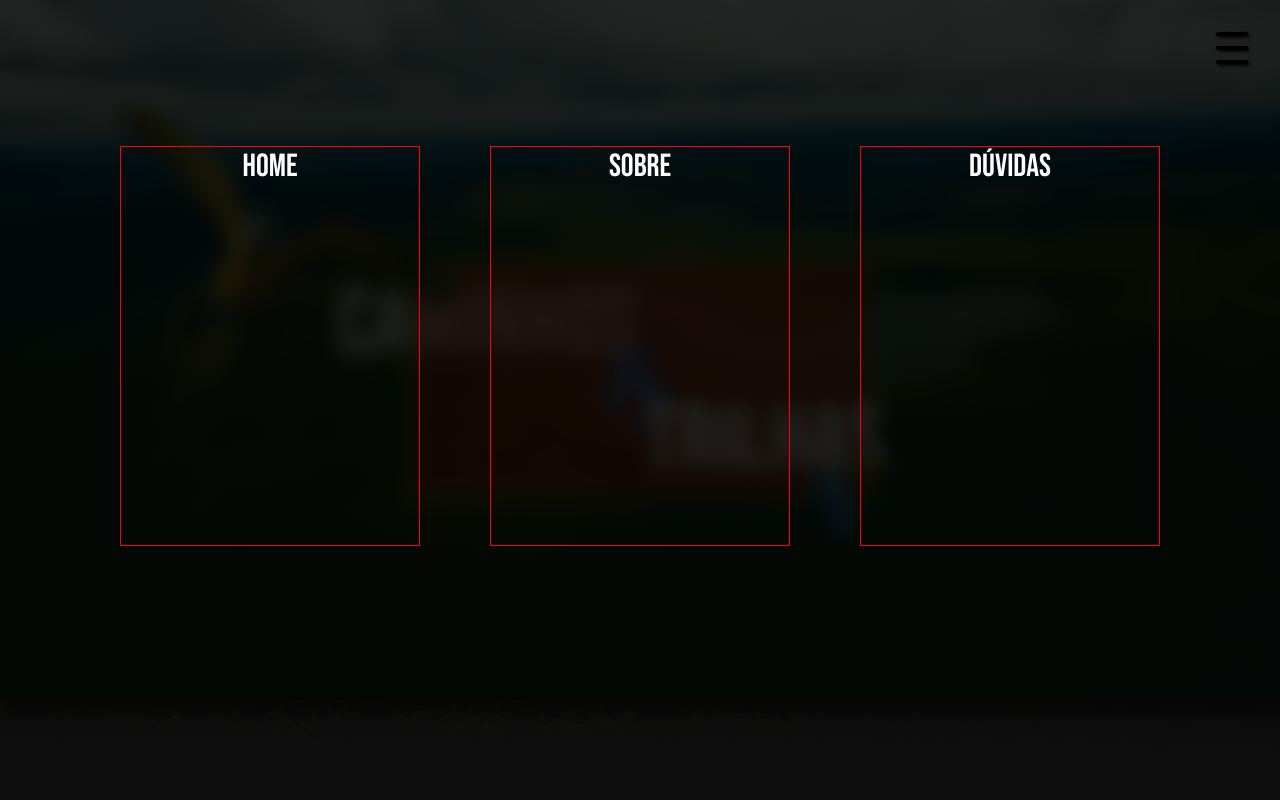
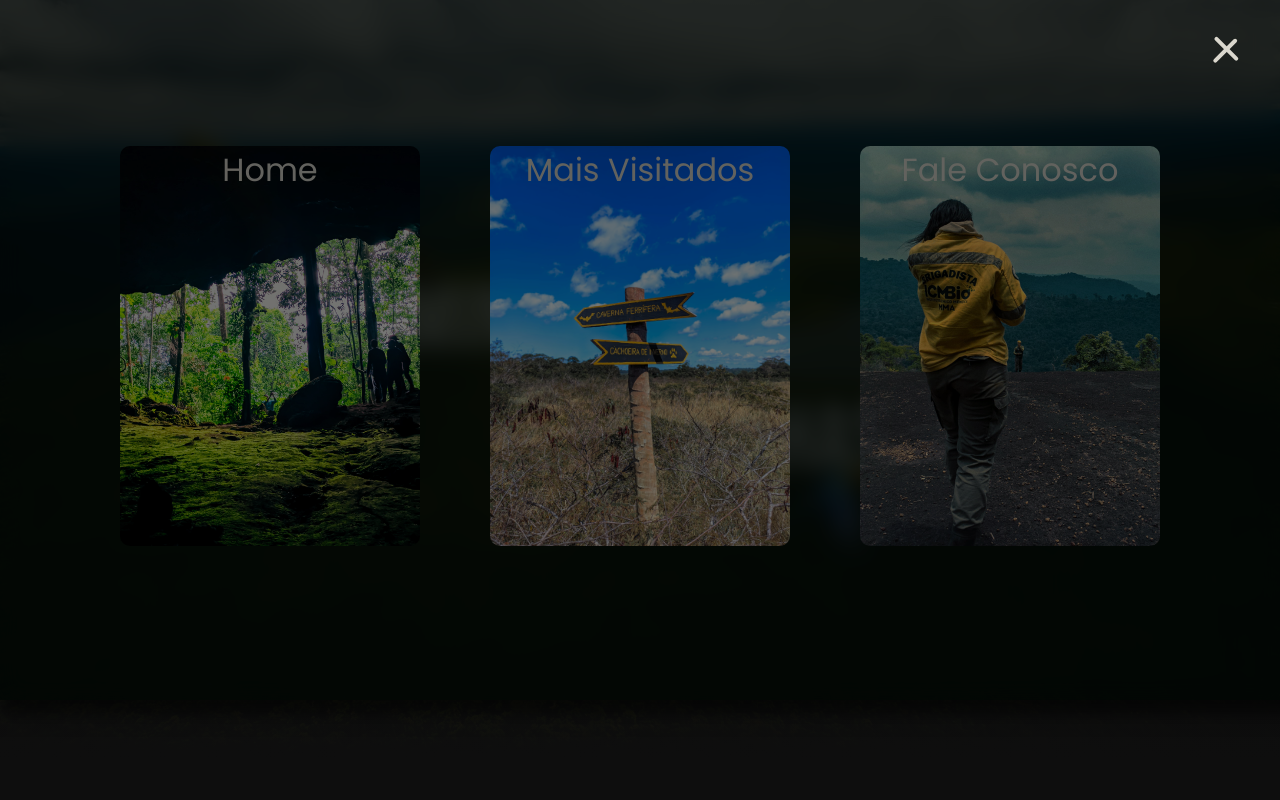
Before and after one commit to Sandro-A-Moraes/Trabalho-turismo, a plain HTML site: page index.html in a window 1280 px wide. Both pictures are taken after a click on the element 1232 px from the left and 48 px from the top of the page. Shown: the top 800 px of the page. Drawn offline with Linux system fonts and the light colour scheme.

Commit message:
end menu-itens

```diff
--- a/assets/css/styles.css
+++ b/assets/css/styles.css
@@ -15,6 +15,7 @@
 
 html {
     background-color: #0E0E0E;
+    scroll-behavior: smooth;
 }
 
 section {
@@ -58,15 +59,15 @@ header .container-titulo {
 
     position: relative;
 
-    background-color: rgba(255, 0, 0, 0.439);
-    border: 5px solid green;
+    /* background-color: rgba(255, 0, 0, 0.439);
+    border: 5px solid green; */
 }
 
 header .container-titulo .titulo-capa {
     /* font-family: "Bebas regular", sans-serif; */
     font-weight: 400;
     font-style: normal;
-    font-size: 70pt;
+    font-size: 5.8520rem;
     text-align: center;
     margin: auto;
     letter-spacing: 1px;
@@ -101,10 +102,10 @@ header .container-titulo .palavra2 {
 }
 
 header .container-titulo .arara-maior {
-    width: 360px;
+    width: 60%;
     position: absolute;
-    left: -300px;
-    top: -160px;
+    left: -50%;
+    top: -50%;
     z-index: 4;
 }
 
@@ -123,18 +124,11 @@ a {  /* PRA Q SERVE ISSO? */
     text-decoration: none;
 }
 
-
-
-
-
-
-
 /*//// MENU ////*/
-.container .hamburguer {
+.container .menu-hamburguer {
     width: 2rem;
     height: 2rem;
     position: fixed;
-    z-index: 8;
     right: 2rem;
     top: 2rem;
 
@@ -145,19 +139,19 @@ a {  /* PRA Q SERVE ISSO? */
     z-index: 1001;
 }
 
-.container .hamburguer .line {
+.container .menu-hamburguer .line {
     width: 100%;
     height: .1rem;
     padding: 2px;
-    border-radius: 10px;
-    background-color: #000000;
-    box-shadow: 0.1rem 0.1rem 3px black;
-    transition: transform .9s;
+    border-radius: 12px;
+    background-color: #DAD7CD;
+    box-shadow: 0.1rem 0.1rem 3px #000;
+    transition: transform 0.7s;
 }
 
 .container .efeito-vidro {
     background-color: rgba(0, 0, 0, 0.567);
-    backdrop-filter: blur(10px);
+    backdrop-filter: blur(11px);
     width: 100%;
     height: 700px;
     position: fixed;
@@ -168,8 +162,8 @@ a {  /* PRA Q SERVE ISSO? */
 
 
 
-/* NAO EXISTE NADA COM ESSES ID'S DENTROS DESSAS CLASSES */
-/* .show-menu #line1 {
+/* ESSES AQUI SÃO AS ANIMAÇÕES DO MENU (NÃO MEXER) */
+.show-menu #line1 {
     transform:  rotate(45deg) translate(.4rem, .9rem);
     background-color: #DAD7CD;
     box-shadow: none;
@@ -184,7 +178,7 @@ a {  /* PRA Q SERVE ISSO? */
     transform: rotate(-45deg)  translate(.2rem, -.8rem);
     background-color: #DAD7CD;
     box-shadow: none;
-} */
+}
 
 .sidebar {
     width: 100%;
@@ -200,7 +194,7 @@ a {  /* PRA Q SERVE ISSO? */
 
 .show-menu .sidebar {
     right: 0;
-    z-index: 1000;
+    z-index: 1;
 }
 
 .menu {
@@ -216,22 +210,62 @@ a {  /* PRA Q SERVE ISSO? */
 }
 
 .menu-item {
-    border: 1px solid red;
+    /* border: 1px solid red; */
     width: 300px;
     height: 400px;
     list-style: none;
     text-align: center;
     margin-bottom: .5rem;
+    border-radius: 10px;
+    opacity: 90%;
+    filter: brightness(50%);
+    transition: all .6s;
+}
+
+.menu-item:hover{
+    filter: brightness(100%);
+}
+
+.nome-item{
+    color: #DAD7CD;
+    transition: all .7s;
+}
+
+.nome-item:hover{
+    font-size: 1.2em;
+    color: #3A5A40;
+
+}
+
+#item1{
+    background-image: url(../images/img01.jpg);
+    background-size: cover;
+    background-position: 50%;
+    background-repeat: no-repeat;
+
+}
+
+#item2{
+    background-image: url(../images/img06.jpg);
+    background-size: cover;
+    background-position: 50%;
+    background-repeat: no-repeat;
+}
+
+#item3{
+    background-image: url(../images/brigadista-img.jpg);
+    background-size: cover;
+    background-position: 50%;
+    background-repeat: no-repeat;
 }
 
 .menu-link {
     font-family:"Bebas Neue", sans-serif;
     font-size: 2rem;
-    color: white;
+    /* color: #DAD7CD; */
     transition: color .7s;
 }
 
-.menu-link:hover {
-    color: black;
-    transition: color .7s;
-}
+
+
+/* FIM DAS ANIMAÇÕES DO MENU */
--- a/assets/js/script.js
+++ b/assets/js/script.js
@@ -1,12 +1,21 @@
-// Animação menu
-document.querySelector(".hamburguer").addEventListener("click", () => document.querySelector(".container").classList.toggle("show-menu"));
+// ANIMAÇÕES DO MENU (NÃO MEXER)
 
-document.querySelector(".hamburguer").addEventListener("click", () => document.querySelector(".fundo-vidro").classList.toggle("efeito-vidro")  );
+document.querySelector(".menu-hamburguer").addEventListener("click", () => document.querySelector(".container").classList.toggle("show-menu"));
+document.querySelector(".menu-hamburguer").addEventListener("click", () => document.querySelector(".fundo-vidro").classList.toggle("efeito-vidro"));
+
+// Animações dos itens de menu (tentei uma classe única, mas funcionava apenas para o primeiro item)
+
+document.querySelector("#menu-link-1").addEventListener("click", () => document.querySelector(".container").classList.toggle("show-menu"));
+document.querySelector("#menu-link-1").addEventListener("click", () => document.querySelector(".fundo-vidro").classList.toggle("efeito-vidro"));
+
+document.querySelector("#menu-link-2").addEventListener("click", () => document.querySelector(".container").classList.toggle("show-menu"));
+document.querySelector("#menu-link-2").addEventListener("click", () => document.querySelector(".fundo-vidro").classList.toggle("efeito-vidro"));
+
+document.querySelector("#menu-link-3").addEventListener("click", () => document.querySelector(".container").classList.toggle("show-menu"));
+document.querySelector("#menu-link-3").addEventListener("click", () => document.querySelector(".fundo-vidro").classList.toggle("efeito-vidro"));
 
 
-
-
-
+// Animação dos Mais visitados
 let sectionTeste = document.querySelector("section.mais__visitados");
         sectionTeste.querySelectorAll(".container .item").forEach(item => {
             let label = item.querySelector("label");
--- a/index.html
+++ b/index.html
@@ -3,16 +3,22 @@
 <head>
     <meta charset="UTF-8">
     <meta name="viewport" content="width=device-width, initial-scale=1.0">
+    <!-- Estilo principal -->
     <link rel="stylesheet" href="assets/css/styles.css">
+
+    <!-- Estilo dos mais visitados -->
     <link rel="stylesheet" href="assets/css/mais_visitados.css">
 
+    <!-- Importação do JavaScript -->
     <script defer src="assets/js/script.js"></script>
+
     <title>Caminhos & Trilhas</title>
 </head>
 <body>
 
+
    <div class="container">
-        <div class="hamburguer">
+        <div class="menu-hamburguer">
             <div class="line" id="line1"></div>
             <div class="line" id="line2"></div>
             <div class="line" id="line3"></div>
@@ -22,16 +28,25 @@
             <aside class="sidebar">
                 <nav>
                     <div class="menu">
-                        <div class="menu-item"><a href="" class="menu-link">Home</a></div>
-                        <div class="menu-item"><a href="" class="menu-link">Sobre</a></div>
-                        <div class="menu-item"><a href="" class="menu-link">Dúvidas</a></div>
+                        <a href="#home" id="menu-link-1" class="menu-link">
+                            <div class="menu-item" id="item1"><span class="nome-item">Home</span></div>
+                        </a>
+
+                        <a href="#mais__visitados" id="menu-link-2" class="menu-link">
+                            <div class="menu-item" id="item2"><span class="nome-item">Mais Visitados</span></div>
+                        </a>
+
+                        <a href="https://wa.me/5594984389699" id="menu-link-3" class="menu-link" target="_blank">
+                            <div class="menu-item" id="item3"><span class="nome-item">Fale Conosco</span></div>
+                        </a>
+
                     </div>
                 </nav>
             </aside>
         </div>
    </div>
 
-    <header>
+    <header id="home">
         <div class="bg_img"></div>
         <div class="container-titulo">
             <h1 class="titulo-capa">
@@ -45,7 +60,7 @@
 
     </header>
 
-    <section class="mais__visitados">
+    <section id="mais__visitados" class="mais__visitados">
         <div class="container">
             <div class="item">
                 <input type="radio" name="slide" id="card_1" checked>
```
Also changed, not shown: assets/images/brigadista-img.jpg (added), assets/images/img05.jpg (added), assets/images/img06.jpg (added).
